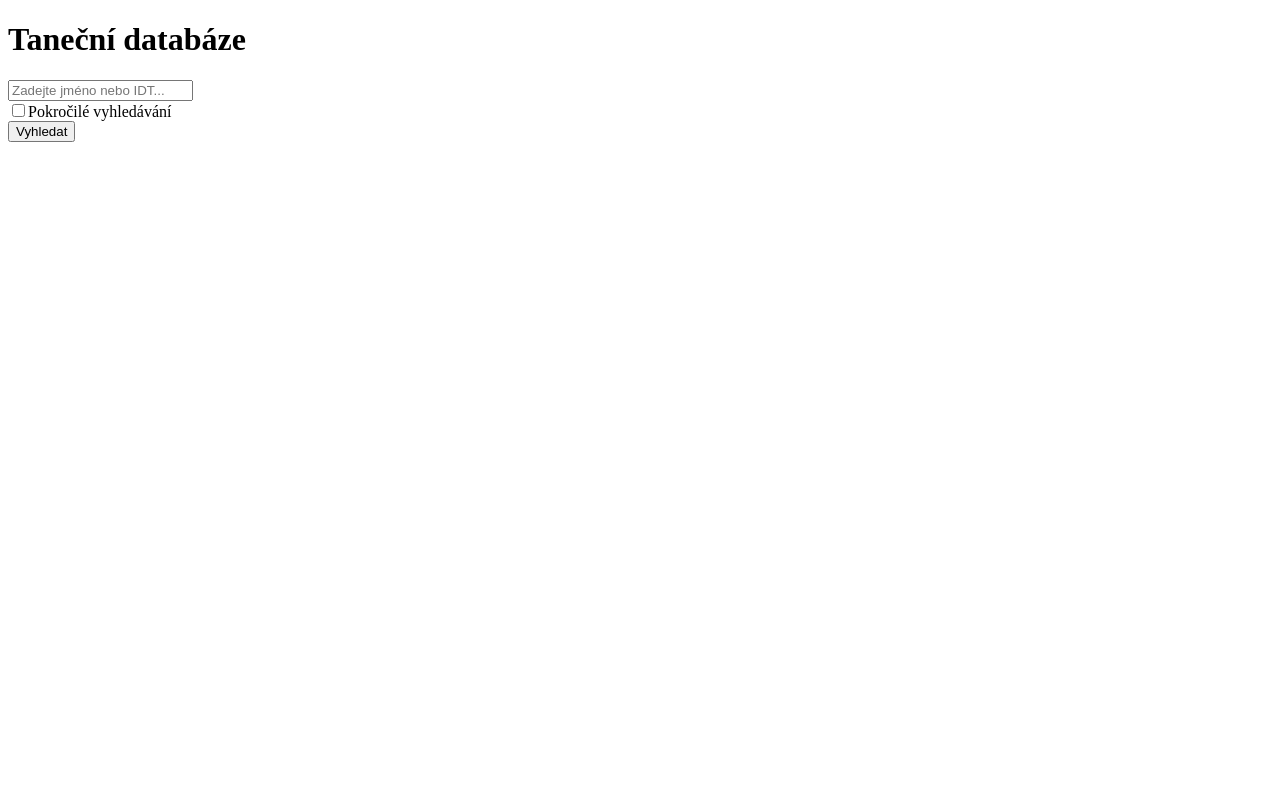
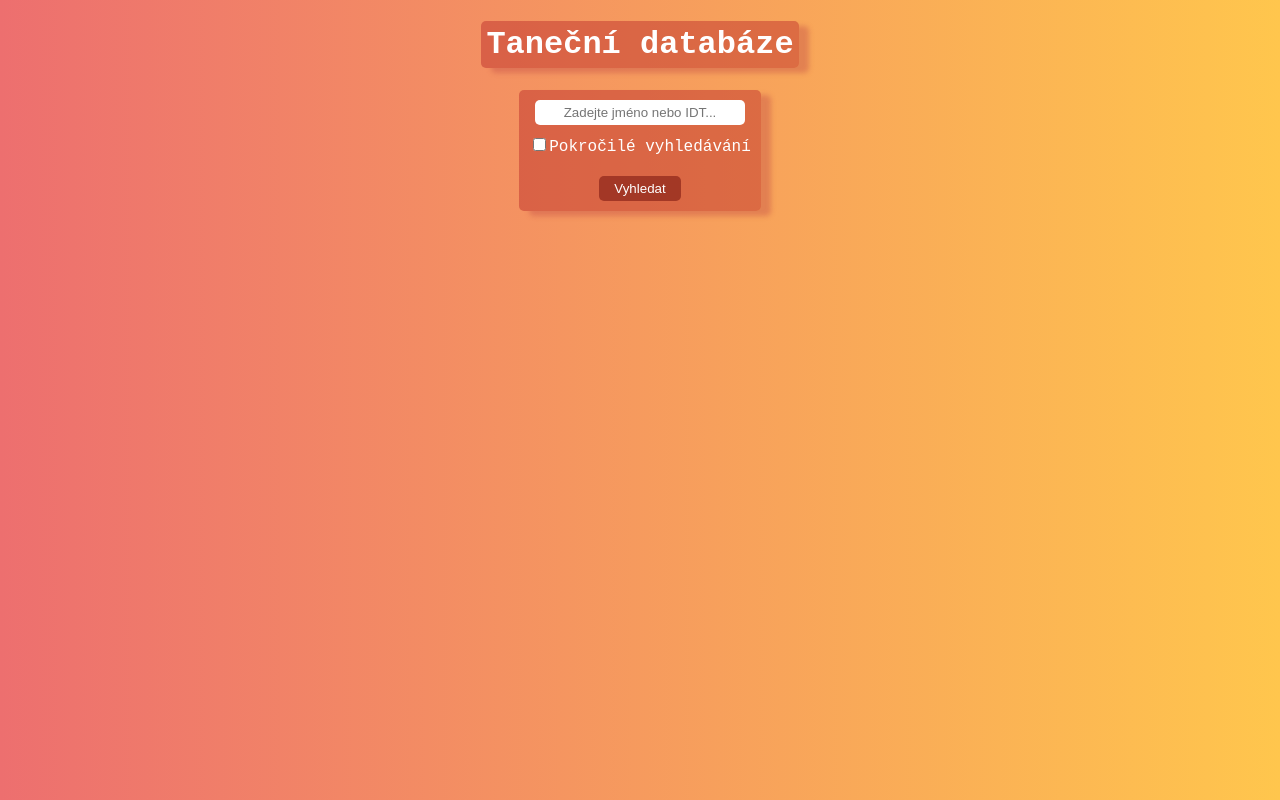
Before and after one commit to Matyas-Mattanelli/ballroom-database-frontend, a React (Vite) app: page / in a window 1280 px wide. Built offline with nearby package versions, Linux system fonts and the light colour scheme.

Commit message:
Adding styles

```diff
--- a/src/Input.jsx
+++ b/src/Input.jsx
@@ -13,7 +13,7 @@ function Input({ searchHandler }) {
     return (
         <div className="input-container">
             <input type="text" placeholder="Zadejte jméno nebo IDT..." id="input" name="input" minLength="1" maxLength="50" ref={inputRef}></input>
-            <div>
+            <div id="advanced-search-container">
                 <input type="checkbox" name="advanced-search" id="advanced-search" value="advanced-search" ref={advancedSearchRef}></input>
                 <label htmlFor="advanced-search">Pokročilé vyhledávání</label>
             </div>
--- a/src/Results.jsx
+++ b/src/Results.jsx
@@ -7,18 +7,20 @@ function Results({ data }) {
         return (<></>)
     } else {
         return (
+            <div className="results-table-container">
                 <table className="results-table">
                     <thead>
                         <TableRow rowData={columns} isHeader={true} />
                     </thead>
                     <tbody>
                         {data.map((row, idx) => {
-                        return(
-                            <TableRow rowData={row} key={idx}/>
+                            return (
+                                <TableRow rowData={row} key={idx} />
                             )
                         })}
                     </tbody>
                 </table>
+            </div>
         )
     }
 }
--- a/src/index.css
+++ b/src/index.css
@@ -0,0 +1,153 @@
+body {
+    margin: 0;
+    display: flex;
+    flex-direction: column;
+    text-align: center;
+    font-family: 'Courier New', Courier, monospace;
+    background: #ed6f6f;
+    background: linear-gradient(90deg, rgba(237, 111, 111, 1) 0%, rgba(255, 198, 77, 1) 100%);
+}
+
+#root {
+    height: 100vh;
+}
+
+h1 {
+    color: rgba(255, 255, 255, 1);
+    background-color: rgba(185, 39, 39, 0.452);
+    width: fit-content;
+    margin-left: auto;
+    margin-right: auto;
+    border-radius: 5px;
+    padding: 5px;
+    /* text-shadow: 1px 1px 5px rgb(255, 0, 0); */
+    box-shadow: 10px 5px 5px rgba(190, 68, 68, 0.37);
+}
+
+.input-container {
+    background-color: rgba(185, 39, 39, 0.452);
+    box-shadow: 10px 5px 5px rgba(190, 68, 68, 0.37);
+    width: fit-content;
+    margin-left: auto;
+    margin-right: auto;
+    border-radius: 5px;
+    padding: 10px;
+    margin-bottom: 15px;
+}
+
+#input {
+    border: none;
+    border-radius: 5px;
+    padding: 5px;
+    width: 90%;
+    margin-bottom: 10px;
+    text-align: center;
+}
+
+#advanced-search {
+    accent-color: rgb(131, 7, 7);
+}
+
+#advanced-search-container {
+    color: white;
+    margin-bottom: 20px;
+}
+
+#submit {
+    border: none;
+    border-radius: 5px;
+    padding: 5px 15px;
+    color: white;
+    background-color: rgba(99, 4, 4, 0.466);
+}
+
+#submit:hover {
+    cursor: pointer;
+    background-color: rgba(99, 4, 4, 0.2);
+}
+
+#submit:active {
+    cursor: pointer;
+    background-color: rgba(99, 4, 4, 0.1);
+}
+
+#output-msg {
+    color: white;
+    background-color: rgba(185, 39, 39, 0.452);
+    box-shadow: 10px 5px 5px rgba(190, 68, 68, 0.37);
+    width: fit-content;
+    margin-left: auto;
+    margin-right: auto;
+    border-radius: 5px;
+    padding: 10px;
+    margin-bottom: 15px;
+}
+
+.results-table-container {
+    overflow-x: auto;
+    width: 95%;
+    margin-left: auto;
+    margin-right: auto;
+    height: 100%;
+}
+
+.results-table {
+    width: 100%;
+    margin-left: auto;
+    margin-right: auto;
+    color: rgb(65, 0, 0);
+    border-collapse: collapse;
+    height: 100%;
+}
+
+.results-table th, td {
+    padding: 5px;
+    text-align: center;
+    background: rgba(255, 255, 255, 0.2);
+    backdrop-filter: blur(5px);
+    -webkit-backdrop-filter: blur(5px);
+    border: 1px solid rgba(255, 255, 255, 0.3);
+}
+
+table tr:nth-child(odd) {
+    background-color: rgb(255, 255, 255, 0.1); /* Zebra table for better visibility */
+}
+
+.results-table tbody tr:hover {
+    background: rgba(255, 255, 255, 0.4);
+}
+
+.results-table thead tr th {
+    background-color: rgba(185, 39, 39, 0.452);
+    color: white;
+    position: sticky;
+    top: 0;
+    z-index: 1;
+}
+
+/* width */
+::-webkit-scrollbar {
+    width: 10px;
+    height: 10px;
+}
+
+/* Track */
+::-webkit-scrollbar-track {
+    background: rgba(185, 39, 39, 0.452);
+    backdrop-filter: blur(5px);
+}
+
+::-webkit-scrollbar-corner {
+    background: rgba(185, 39, 39, 0.452);
+    backdrop-filter: blur(5px);
+}
+
+/* Handle */
+::-webkit-scrollbar-thumb {
+    background: rgba(185, 39, 39, 0.452);
+}
+
+/* Handle on hover */
+::-webkit-scrollbar-thumb:hover {
+    background: rgba(185, 39, 39, 0.8);
+}
```
Also changed, not shown: 1 other file (tests, documents, lock files or other folders). Lines whose indentation alone changed are shown as unchanged.
